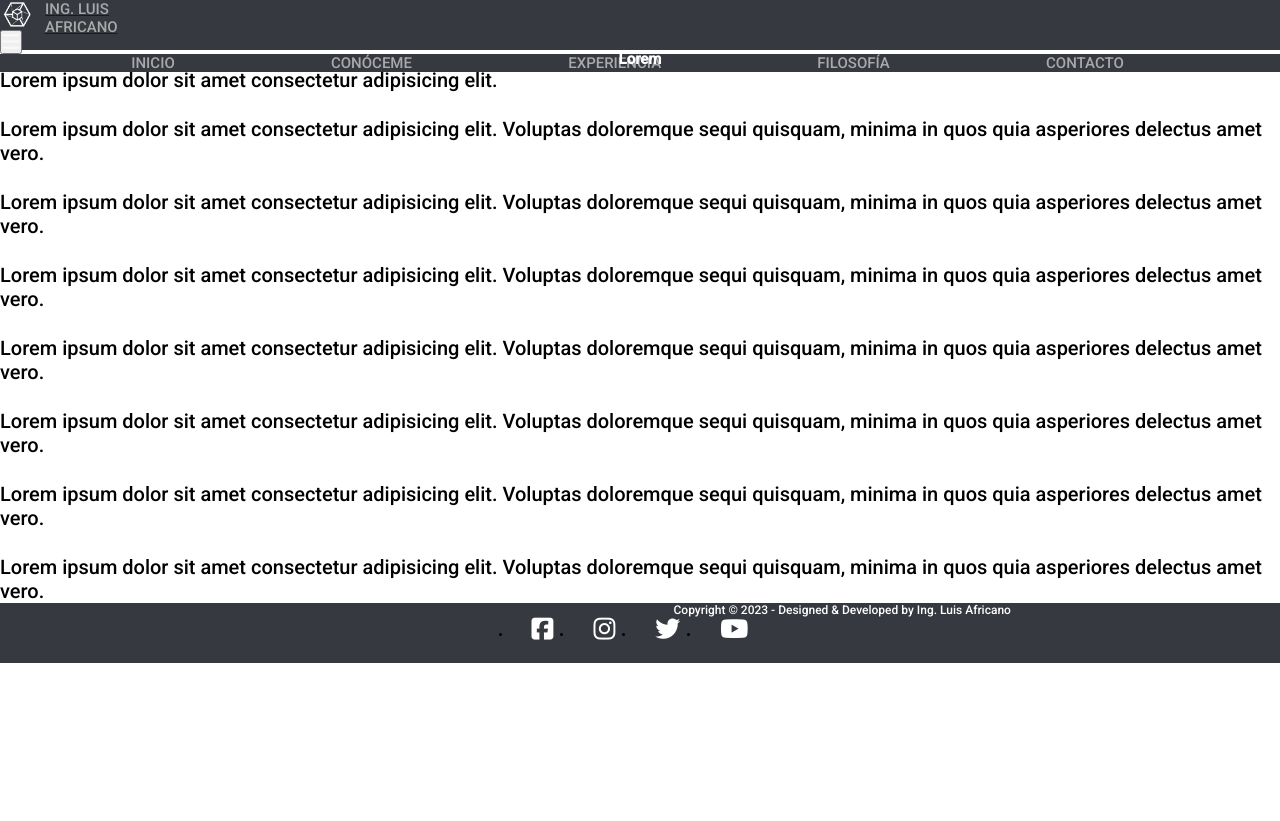
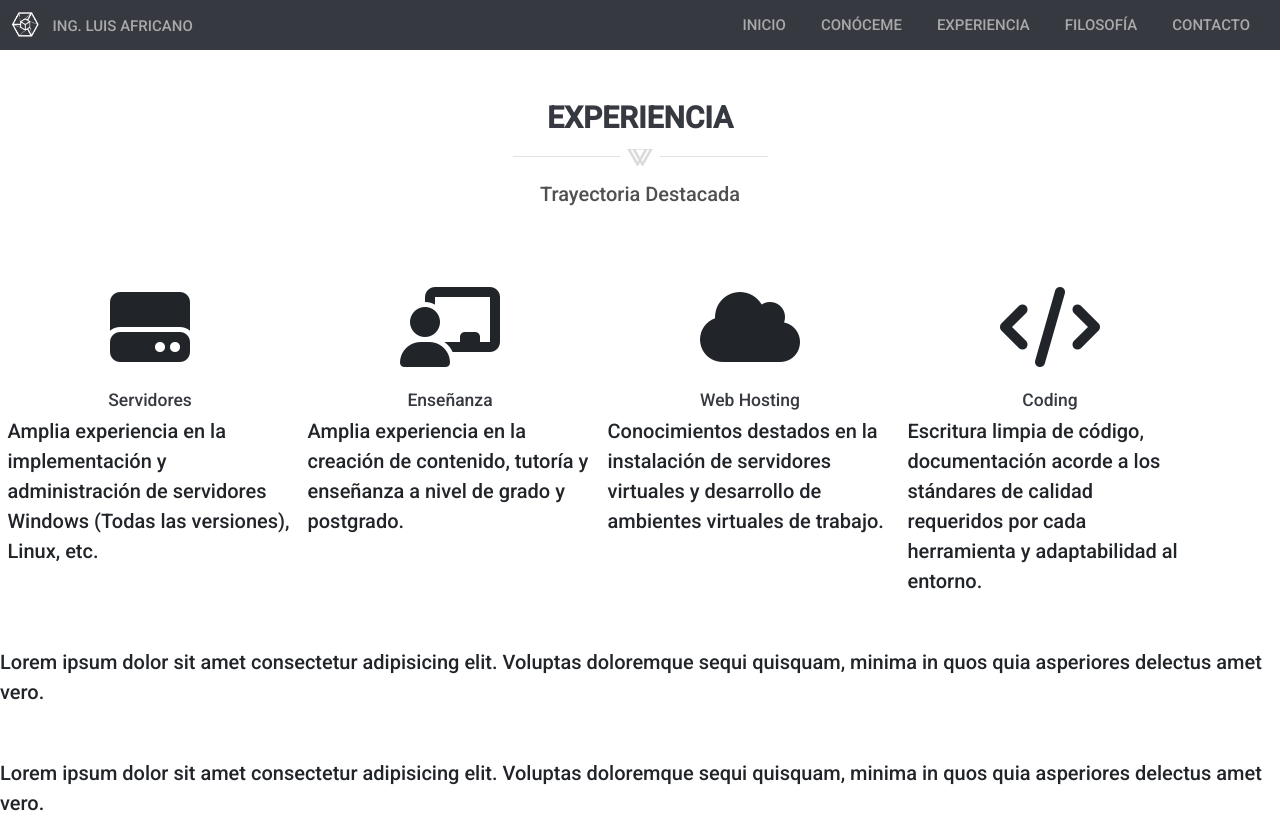
Before and after one commit to Softifyer/PreEntrega2_LuisAfricano, a plain HTML site: page pages/experiencia.html in a window 1280 px wide. Shown: the top 821 px of the page. Before the commit the page ends 800 px from the top, so only its background shows below. Drawn offline with nearby package versions, Linux system fonts and the light colour scheme.

Commit message:
Actualización y revisiones simples en las páginas

```diff
--- a/css/style.css
+++ b/css/style.css
@@ -13,6 +13,10 @@
         margin: 0;
         padding: 0;
         font-family: 'Roboto', sans-serif;
+    }
+
+    .container {
+        max-width: 1096px;
     }
 
     /* Fin CSS Reset */
@@ -112,11 +116,15 @@
 
     .backgroundMain {
         background-image: url(../img/indexBackground.jpg);
-        height: 100%;
-        width: 100%;
         background-size: cover;
-        background-repeat: round;
+        background-repeat:no-repeat;
         background-attachment: fixed;
+    }
+
+
+
+    .backgroundMain, .tituloMain {
+        height: 88.2vh;
     }
 
     .tituloMain h1 {
@@ -140,10 +148,6 @@
         flex-direction: column;
         align-items: center;
         justify-content: center;
-    }
-
-    .backgroundMain, .tituloMain {
-        height: 88.7vh;
     }
 
     .botonConoceme {
@@ -506,6 +510,46 @@
         /* Fin Barra de Progreso */
 
     /* Fin Habilidades */
+
+/* ============================= */
+
+/* Inicio Experiencia */
+
+    /* Inicio Trayectoria */
+
+    .cardTrayectoria {
+        display: flex;
+        flex-direction: column;
+        flex-wrap: nowrap;
+        max-width: 30rem;
+    }
+
+    .cardTrayectoria h3 {
+        color: #363940;
+    }
+
+    .iconoTrayectoria {
+        text-align: center;
+        font-size: 8rem;
+    }
+
+    .trayectoriaInfo {
+        display: flex;
+        flex-direction: row;
+        flex-wrap: wrap;
+        justify-content: space-evenly;
+        max-width: 40rem;
+        justify-content: space-evenly;
+    }
+
+    .trayectoria, .trayectoriaInfo {
+        margin: 0rem;
+        justify-content: space-around;
+    }
+
+    /* Fin Trayectoria */
+
+/* Fin Experiencia */
 
 /* ============================= */
 
--- a/pages/contacto.html
+++ b/pages/contacto.html
@@ -20,6 +20,10 @@
 
     <!-- Font Awesome -->
     <script src="https://kit.fontawesome.com/814afa84d2.js" crossorigin="anonymous"></script>
+
+    <!-- Bootstrap -->
+    <link href="https://cdn.jsdelivr.net/npm/bootstrap@5.3.0-alpha3/dist/css/bootstrap.min.css" rel="stylesheet"
+        integrity="sha384-KK94CHFLLe+nY2dmCWGMq91rCGa5gtU4mk92HdvYe+M/SXH301p5ILy+dN9+nJOZ" crossorigin="anonymous">
 
     <!-- CSS -->
     <link rel="stylesheet" href="../css/style.css">
--- a/pages/experiencia.html
+++ b/pages/experiencia.html
@@ -21,6 +21,10 @@
     <!-- Font Awesome -->
     <script src="https://kit.fontawesome.com/814afa84d2.js" crossorigin="anonymous"></script>
 
+    <!-- Bootstrap -->
+    <link href="https://cdn.jsdelivr.net/npm/bootstrap@5.3.0-alpha3/dist/css/bootstrap.min.css" rel="stylesheet"
+        integrity="sha384-KK94CHFLLe+nY2dmCWGMq91rCGa5gtU4mk92HdvYe+M/SXH301p5ILy+dN9+nJOZ" crossorigin="anonymous">
+
     <!-- CSS -->
     <link rel="stylesheet" href="../css/style.css">
 </head>
@@ -31,16 +35,23 @@
     <header class="header">
         <!-- Inicio NavBar -->
         <nav class="navbar navbar-expand-lg">
+            <!-- Inicio Logo y Menú -->
             <div class="container-fluid">
-                <a class="navbar-brand logo" href="../index.html"><img class="d-inline-block align-content-center logo"
+                <!-- Inicio Logo -->
+                <a class="navbar-brand logo" href="./index.html"><img class="d-inline-block align-content-center logo"
                         src="../img/Softify-logo.png" alt="Logo Softify"><span class="navbar-text">Ing. Luis
-                        Africano</span></a>
-
+                        Africano</span>
+                </a>
+                <!-- Fin Logo -->
+                <!-- Inicio Botón menú Responsive -->
                 <button class="navbar-toggler" type="button" data-bs-toggle="collapse" data-bs-target="#navbarNav"
                     aria-controls="navbarNav" aria-expanded="false" aria-label="Toggle navigation">
                     <span class="fa-solid fa-bars"></span>
                 </button>
+                <!-- Fin Botón menú Responsive -->
             </div>
+            <!-- Fin Logo y Menú -->
+            <!--Inicio Menú -->
             <div class="collapse navbar-collapse justify-content-end" id="navbarNav">
                 <ul class="navbar-nav justify-content-end mb-2 mb-lg-0 liContainer">
                     <li class="nav-item"><a class="nav-link" href="../index.html">Inicio</a></li>
@@ -50,7 +61,7 @@
                     <li class="nav-item"><a class="nav-link" href="./contacto.html">Contacto</a></li>
                 </ul>
             </div>
-            </div>
+            <!-- Fin Menú -->
         </nav>
         <!-- Fin NavBar -->
     </header>
@@ -58,80 +69,56 @@
 
     <!-- Inicio Main -->
     <main>
-        <!-- Inicio Trayectoria -->
-        <section>
-            <!-- Inicio Presentación Trayectoria -->
-            <article>
-                <h2>Lorem</h2>
-                <p>Lorem ipsum dolor sit amet consectetur adipisicing elit.</p>
+        <!-- Inicio Trayectoria Título -->
+        <section class="seccionConoceme">
+            <article class="col-lg-12 col-md-12 col-sm-12 seccionConocemeTitulo">
+                <h2>Experiencia</h2>
+                <div class="divisor"></div>
+                <p>Trayectoria Destacada</p>
             </article>
-            <!-- Fin Presentación Trayectoria -->
+        </section>
+        <!-- Fin Trayectoria Título -->
 
+        <!-- Inicio Trayectoria Info -->
+        <section class="trayectoria">
+            <div class="container-fluid trayentoriaInfo">
+                <div class="row">
                     <!-- Inicio Trayectoria 1 -->
-            <article>
-                <article>
-                    <img src="" alt="" srcset="">
-                </article>
-                <article>
-                    <h3>Lorem, ipsum dolor.</h3>
-                    <p>Lorem ipsum dolor sit amet consectetur adipisicing elit. Voluptas doloremque sequi quisquam,
-                        minima
-                        in
-                        quos quia asperiores delectus amet vero.
-                    </p>
-                </article>
-            </article>
-            <!-- Fin Trayectorian 1 -->
-
-            <!-- Inicio Trayectoria 2 -->
-            <article>
-                <article>
-                    <img src="" alt="" srcset="">
-                </article>
-                <article>
-                    <h3>Lorem, ipsum dolor.</h3>
-                    <p>Lorem ipsum dolor sit amet consectetur adipisicing elit. Voluptas doloremque sequi quisquam,
-                        minima
-                        in
-                        quos quia asperiores delectus amet vero.
-                    </p>
-                </article>
-            </article>
-            <!-- Fin Trayectorian 2 -->
-
+                    <div class="col-lg-3 col-md-6 col-sm-12 cardTrayectoria">
+                        <div class="col-lg-12 iconoTrayectoria"><i class="fa-solid fa-hard-drive"></i></div>
+                        <div class="col-lg-12"><h3>Servidores</h3></div>
+                        <div class="col-lg-12"><p>Amplia experiencia en la implementación y
+                            administración de servidores Windows (Todas las versiones), Linux, etc.</p></div>
+                    </div>
+                    <!-- Fin Trayectoria 1 -->
+                    <!-- Inicio Trayectoria 2-->
+                    <div class="col-lg-3 col-md-6 col-sm-12 cardTrayectoria">
+                        <div class="col-lg-12 iconoTrayectoria"><i class="fa-solid fa-chalkboard-user"></i></div>
+                        <div class="col-lg-12"><h3>Enseñanza</h3></div>
+                        <div class="col-lg-12"><p>Amplia experiencia en la creación de contenido, tutoría
+                            y enseñanza a nivel de grado y postgrado.</p></div>
+                    </div>
+                    <!-- Fin Trayectoria 2 -->
                     <!-- Inicio Trayectoria 3 -->
-            <article>
-                <article>
-                    <img src="" alt="" srcset="">
-                </article>
-                <article>
-                    <h3>Lorem, ipsum dolor.</h3>
-                    <p>Lorem ipsum dolor sit amet consectetur adipisicing elit. Voluptas doloremque sequi quisquam,
-                        minima
-                        in
-                        quos quia asperiores delectus amet vero.
-                    </p>
-                </article>
-            </article>
-            <!-- Fin Trayectorian 3 -->
-
+                    <div class="col-lg-3 col-md-6 col-sm-12 cardTrayectoria">
+                        <div class="col-lg-12 iconoTrayectoria"><i class="fa-solid fa-cloud"></i></div>
+                        <div class="col-lg-12"><h3>Web Hosting</h3></div>
+                        <div class="col-lg-12"><p>Conocimientos destados en la instalación de servidores
+                            virtuales y desarrollo de ambientes virtuales de trabajo.</p></div>
+                    </div>
+                    <!-- Fin Trayectoria 3 -->
                     <!-- Inicio Trayectoria 4 -->
-            <article>
-                <article>
-                    <img src="" alt="" srcset="">
-                </article>
-                <article>
-                    <h3>Lorem, ipsum dolor.</h3>
-                    <p>Lorem ipsum dolor sit amet consectetur adipisicing elit. Voluptas doloremque sequi quisquam,
-                        minima
-                        in
-                        quos quia asperiores delectus amet vero.
-                    </p>
-                </article>
-            </article>
-            <!-- Fin Trayectorian 4 -->
+                    <div class="col-lg-3 col-md-6 col-sm-12 cardTrayectoria">
+                        <div class="col-lg-12 iconoTrayectoria"><i class="fa-solid fa-code"></i></div>
+                        <div class="col-lg-12"><h3>Coding</h3></div>
+                        <div class="col-lg-12"><p>Escritura limpia de código, documentación acorde a los
+                            stándares de calidad requeridos por cada herramienta y adaptabilidad al entorno.</p></div>
+                    </div>
+                    <!-- Fin Trayectoria 4 -->
+                </div>
+            </div>
         </section>
-        <!-- Fin Trayectoria -->
+        <!-- Fin ¿Quién Soy? -->
     </main>
     <!-- Fin Main -->
 
@@ -204,8 +191,7 @@
 
     <!-- Inicio Scripts -->
     <script src="https://cdn.jsdelivr.net/npm/bootstrap@5.3.0-alpha3/dist/js/bootstrap.bundle.min.js"
-        integrity="sha384-ENjdO4Dr2bkBIFxQpeoTz1HIcje39Wm4jDKdf19U8gI4ddQ3GYNS7NTKfAdVQSZe"
-        crossorigin="anonymous">
+        integrity="sha384-ENjdO4Dr2bkBIFxQpeoTz1HIcje39Wm4jDKdf19U8gI4ddQ3GYNS7NTKfAdVQSZe" crossorigin="anonymous">
         </script>
     <!-- Fin Scripts -->
 
```
Also changed, not shown: index.html (+7 -6 lines), pages/conoceme.html (+1 -1 lines), pages/filosofia.html (+4 -0 lines). Lines whose indentation alone changed are shown as unchanged.
